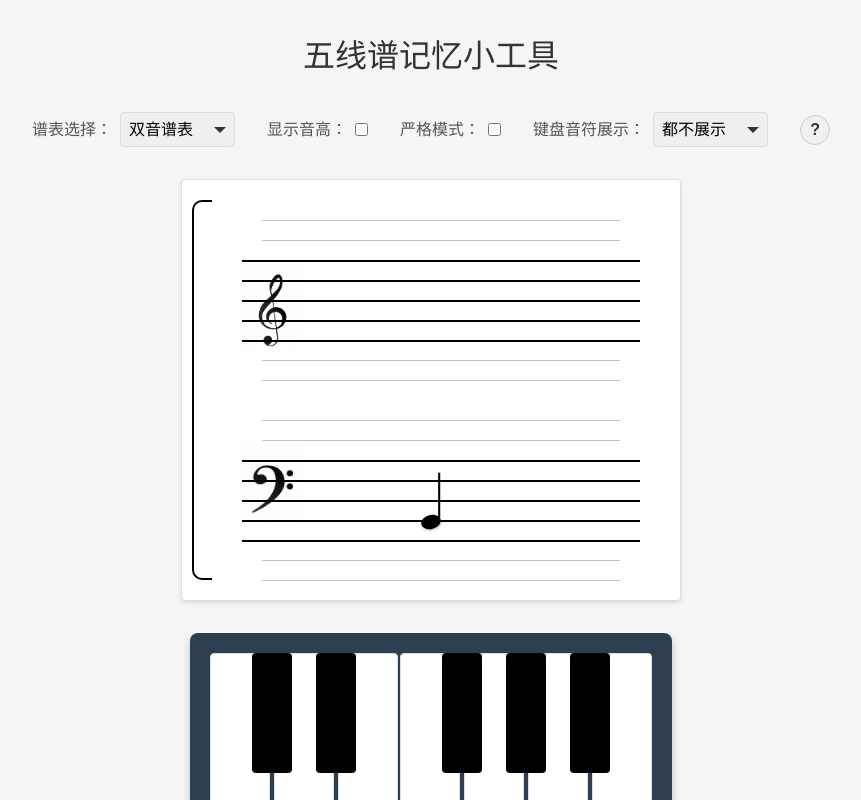
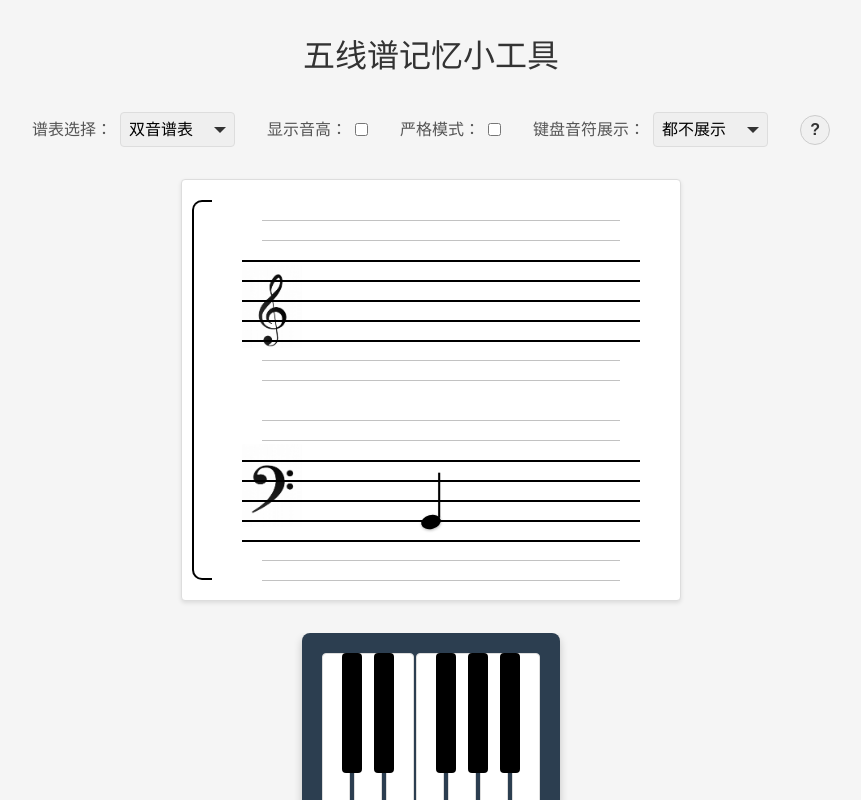
Before and after one commit to dtsongzi/piano, a React (Vite) app: page / in a window 1280 px wide. Shown: the whole page, without its empty margins (209-1070 px from the left). Built offline with nearby package versions, Linux system fonts and the light colour scheme.

Commit message:
adjust keyboard size

```diff
--- a/src/App.css
+++ b/src/App.css
@@ -780,7 +780,27 @@ h1 {
   display: flex;
   justify-content: center;
   width: 100%;
-  overflow: hidden;
+  overflow-x: auto;
+  scrollbar-width: thin;
+  scrollbar-color: rgba(0,0,0,0.3) rgba(0,0,0,0.1);
+}
+
+.piano-container::-webkit-scrollbar {
+  height: 6px;
+}
+
+.piano-container::-webkit-scrollbar-track {
+  background: rgba(0,0,0,0.1);
+  border-radius: 3px;
+}
+
+.piano-container::-webkit-scrollbar-thumb {
+  background: rgba(0,0,0,0.3);
+  border-radius: 3px;
+}
+
+.piano-container::-webkit-scrollbar-thumb:hover {
+  background: rgba(0,0,0,0.4);
 }
 
 .piano-keyboard {
@@ -794,6 +814,8 @@ h1 {
   position: relative;
   transform-origin: center;
   min-width: 0;
+  margin: 0 auto;
+  white-space: nowrap;
 }
 
 .piano-key {
@@ -809,7 +831,7 @@ h1 {
 }
 
 .piano-key.white {
-  width: 60px;
+  width: 28px;
   height: 200px;
   background-color: white;
   border: 1px solid #ddd;
@@ -817,11 +839,11 @@ h1 {
 }
 
 .piano-key.black {
-  width: 40px;
+  width: 20px;
   height: 120px;
   background-color: black;
   color: white;
-  margin: 0 -20px;
+  margin: 0 -10px;
   z-index: 1;
   border-radius: 4px;
 }
--- a/src/App.tsx
+++ b/src/App.tsx
@@ -284,48 +284,21 @@ function App() {
   ]
 
   useEffect(() => {
+    // 移除缩放逻辑，改为使用水平滚动
+    // 当屏幕展示不下键盘时，用户可以左右滑动查看所有按键
     const handleResize = () => {
       if (keyboardRef.current) {
-        // 获取容器宽度，考虑app容器的padding
-        const appElement = document.querySelector('.app')
-        const containerWidth = appElement?.clientWidth || window.innerWidth
-
-        // 确定当前显示的键盘键
-        const displayedKeys = strictMode ? pianoKeys : pianoKeys.filter(key => {
-          // 在非严格模式下，只显示包含中央C（C4）的八度
-          const c4OctaveKeys = ['C4', 'C#4', 'D4', 'D#4', 'E4', 'F4', 'F#4', 'G4', 'G#4', 'A4', 'A#4', 'B4'];
-          return c4OctaveKeys.includes(key.name);
-        })
-
-        // 正确计算键盘原始宽度：只考虑白色键、间隙和padding
-        const whiteKeys = displayedKeys.filter(key => key.type === 'white').length
-        const whiteKeyWidth = 60
-        const gap = 2
-        const padding = 40 // 左右各20px
-        const keyboardWidth = whiteKeys * whiteKeyWidth + (whiteKeys - 1) * gap + padding
-
-        // 考虑一些安全边距
-        const availableWidth = containerWidth - 40 // 减去额外的边距
-
-        // 计算缩放比例，限制最小为0.5，最大为1
-        let scale = availableWidth / keyboardWidth
-        scale = Math.max(scale, 0.5)
-        scale = Math.min(scale, 1)
-
-        // 应用缩放
-        keyboardRef.current.style.transform = `scale(${scale})`
-
-        // 为了防止容器压缩，设置键盘容器的最小宽度为缩放后的宽度
-        // 这样即使页面宽度很小，键盘也能保持在0.5的缩放比例
-        const scaledWidth = Math.max(340, keyboardWidth * scale)
-        keyboardRef.current.style.minWidth = `${scaledWidth}px`
+        // 移除所有缩放相关的样式
+        keyboardRef.current.style.transform = 'none'
+        keyboardRef.current.style.minWidth = 'unset'
+        keyboardRef.current.style.width = 'unset'
       }
     }
 
     handleResize()
     window.addEventListener('resize', handleResize)
     return () => window.removeEventListener('resize', handleResize)
-  }, [pianoKeys, strictMode])
+  }, [])
 
   return (
     <div className="app">
```
